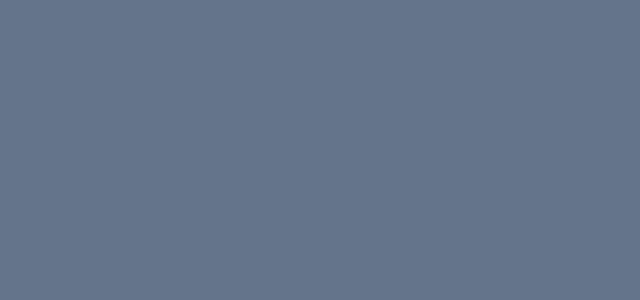
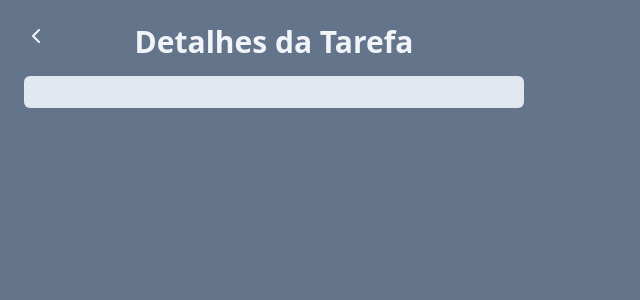
Before and after one commit to AgathaDanttas/React-Project-Tasks, a React (Vite) app: page /tarefas in a window 1280 px wide. Shown: the top 300 px of the page, without its empty margins (0-640 px from the left). Built offline with nearby package versions, Linux system fonts and the light colour scheme.

Commit message:
💄style: Estilizar a Página de Detalhes da Tarefa

```diff
--- a/src/pages/TarefasPages.jsx
+++ b/src/pages/TarefasPages.jsx
@@ -1,3 +1,4 @@
+import { ChevronLeftIcon } from "lucide-react";
 import { useSearchParams } from "react-router-dom";
 
 function TarefasPages() {
@@ -6,9 +7,21 @@
   const description = searchParams.get("description");
 
   return (
-    <div className="w-screen h-screen bg-slate-500 flex flex-col  p-6 text-white">
-      <h1>{title}</h1>
-      <p>{description}</p>
+    <div className="w-screen h-screen bg-slate-500 p-6">
+      <div className="w-[500px] space-y-4">
+        <div className="flex justify-center relative">
+          <button className="absolute left-0 mb-6 text-slate-100">
+            <ChevronLeftIcon/>
+          </button>
+          <h1 className="text-3xl text-slate-100 font-bold text-center">Detalhes da Tarefa</h1>
+
+        </div>
+
+        <div className="bg-slate-200 p-4 rounded-md ">
+          <h2 className="text-xl text-slate-700 font-bold">{title}</h2>
+          <p className="text-slate-700">{ description}</p>
+        </div>
+      </div>
     </div>
   );
 }
```
